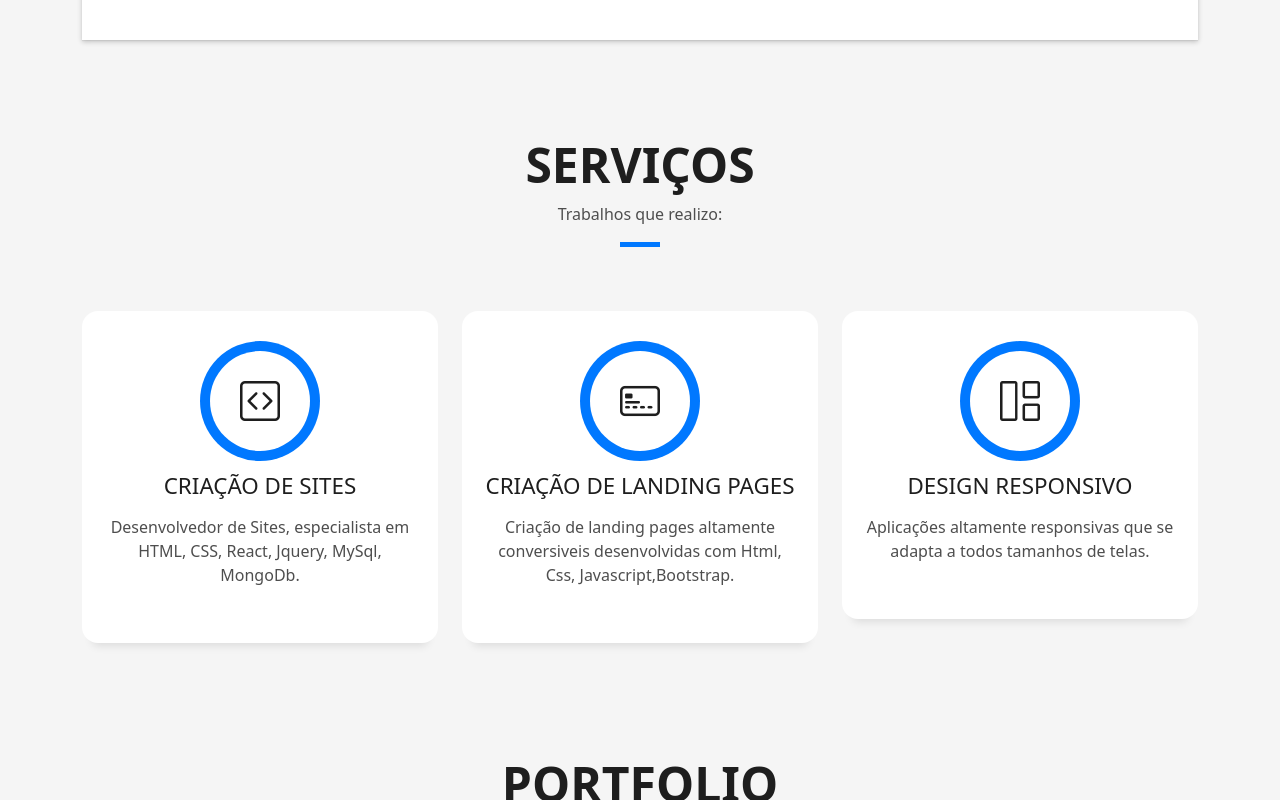
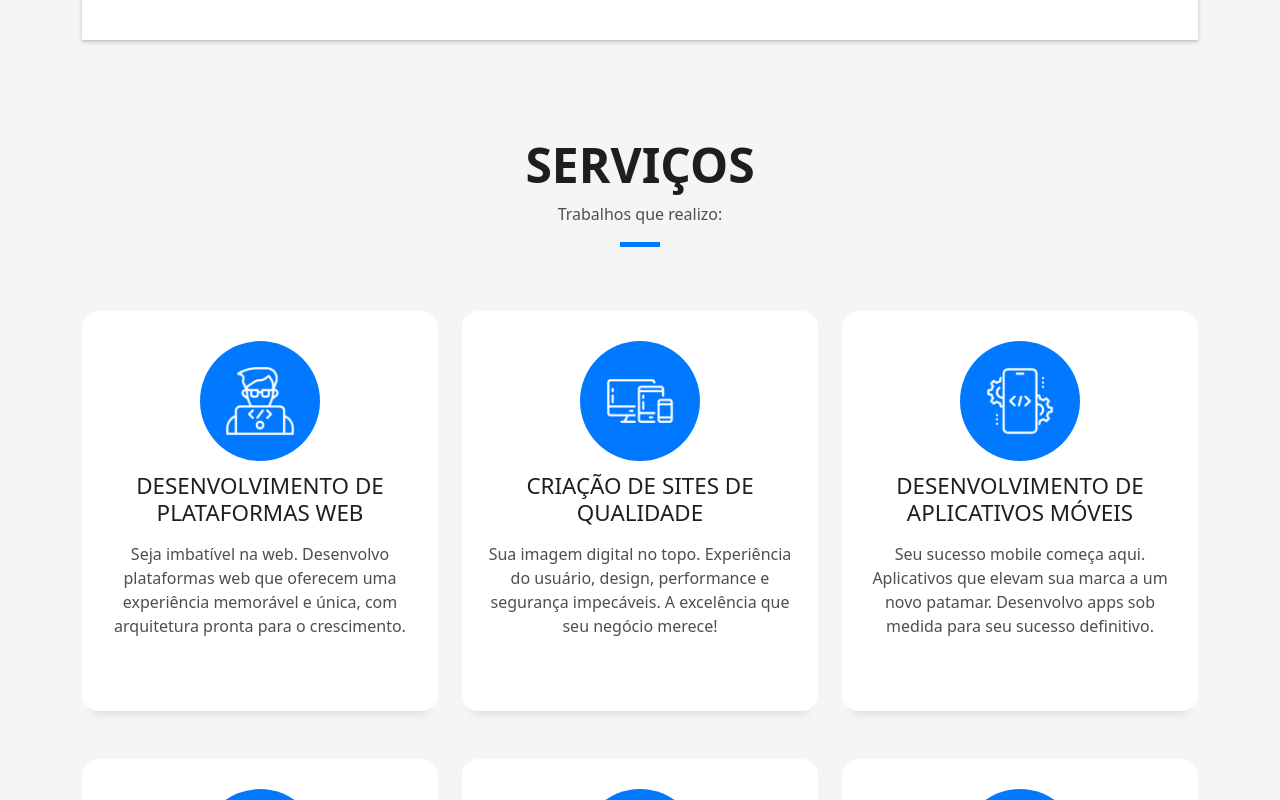
Before and after one commit to rogersene/Portfolio-Roger, a website: page src/views/index.html in a window 1280 px wide. Shown: the part 2000-2800 px from the top of the page. Drawn offline with Linux system fonts and the light colour scheme; files whose address does not match are found by name.

Commit message:
Finalizado seção de serviços

```diff
--- a/public/assets/css/style.css
+++ b/public/assets/css/style.css
@@ -902,6 +902,7 @@ a:hover {
   background-color: #fff;
   padding: 2.5rem 1.3rem;
   border-radius: 1rem;
+  min-height: 400px;
   margin-bottom: 3rem;
   text-align: center;
 }
@@ -909,7 +910,6 @@ a:hover {
 .service-box:hover .ico-circle {
   transition: all 500ms ease;
   color: #fff;
-  background-color: #0078ff;
   box-shadow: 0 0 0 10px #cde1f8;
 }
 
@@ -919,6 +919,7 @@ a:hover {
 }
 
 .service-box .ico-circle {
+  background-color: #0078ff;
   transition: all 500ms ease;
   display: inline-flex;
   align-items: center;
@@ -927,7 +928,8 @@ a:hover {
 
 .service-box .ico-circle i {
   line-height: 0;
-  font-size: 40px;
+  font-size: 70px;
+  color: #fff;
 }
 
 .service-box .s-title {
@@ -939,6 +941,12 @@ a:hover {
 
 .service-box .s-description {
   color: #4e4e4e;
+  margin-bottom: 0;
+}
+
+.service-box .ico-circle .image-services {
+  width: 70px;
+  height: 70px;
 }
 
 /*--------------------------------------------------------------
--- a/src/views/index.html
+++ b/src/views/index.html
@@ -21,6 +21,9 @@
 
   <!-- Template Main CSS File -->
   <link href="../../assets/css/style.css" rel="stylesheet">
+
+  <!-- Lib Icons -->
+  <script src="https://kit.fontawesome.com/8fa2413384.js" crossorigin="anonymous"></script>
 
   <!-- =======================================================
   * Template Name: DevFolio - v4.3.0
@@ -129,6 +132,7 @@
                       <img src="/assets/img/icons-technologies/bootstrap.svg" alt="">
                       <img src="/assets/img/icons-technologies/styledComponents.svg" alt="">
                       <img src="/assets/img/icons-technologies/ant-design.svg" alt="">
+                      <img src="/assets/img/icons-technologies/tailwind.svg" alt="">
                       <img src="/assets/img/icons-technologies/mysql.svg" alt="">
                       <img src="/assets/img/icons-technologies/mongodb.svg" alt="">
                       <img src="/assets/img/icons-technologies/postgresql.svg" alt="">
@@ -207,44 +211,98 @@
           <div class="col-md-4">
             <div class="service-box">
               <div class="service-ico">
-                <span class="ico-circle"><i class="bi bi-code-square
-                  "></i></span>
+                <span class="ico-circle"><img class="image-services" src="/assets/img/services/developer.png"
+                    alt="icone desenvolvedor"></img></span>
 
               </div>
-              <div class="service-content">
-                <h2 class="s-title">Criação de Sites</h2>
+              <div class=" service-content">
+                <h2 class="s-title">Desenvolvimento de Plataformas Web</h2>
                 <p class="s-description text-center">
-                  Desenvolvedor de Sites, especialista em HTML, CSS, React, Jquery, MySql, MongoDb.
+                  Seja imbatível na web. Desenvolvo plataformas web que oferecem uma experiência memorável e única,
+                  com
+                  arquitetura pronta para o crescimento.
                 </p>
               </div>
             </div>
           </div>
+
           <div class="col-md-4">
             <div class="service-box">
               <div class="service-ico">
-                <span class="ico-circle"><i class="bi bi-credit-card-2-front"></i></span>
+                <span class="ico-circle"><img class="image-services" src="/assets/img/services/web-development.png"
+                    alt="icone desenvolvedor"></img></span>
               </div>
               <div class="service-content">
-                <h2 class="s-title">Criação de Landing Pages</h2>
+                <h2 class="s-title">Criação de Sites de Qualidade</h2>
                 <p class="s-description text-center">
-                  Criação de landing pages altamente conversiveis desenvolvidas com Html, Css, Javascript,Bootstrap.
+                  Sua imagem digital no topo. Experiência do usuário, design, performance e segurança impecáveis. A
+                  excelência que seu negócio merece!
                 </p>
               </div>
             </div>
           </div>
+
+          <div class="col-md-4">
+            <div class="service-box">
+              <div class="service-ico">
+                <span class="ico-circle"><img class="image-services" src="/assets/img/services/mobile-development.png"
+                    alt="icone desenvolvedor"></img></span>
+              </div>
+              <div class="service-content">
+                <h2 class="s-title">Desenvolvimento de aplicativos móveis</h2>
+                <p class="s-description text-center">
+                  Seu sucesso mobile começa aqui. Aplicativos que elevam sua marca a um novo patamar. Desenvolvo apps
+                  sob medida para seu sucesso definitivo.
+                </p>
+              </div>
+            </div>
+          </div>
+
+          <div class="col-md-4">
+            <div class="service-box">
+              <div class="service-ico">
+                <span class="ico-circle"><i class="fab fa-react"></i></span>
+              </div>
+              <div class="service-content">
+                <h2 class="s-title">Desenvolvimento Front-end Moderno</h2>
+                <p class="s-description text-center">
+                  Desenvolvimento front-end com tecnologias modernas como React, Vue, Svelte, etc, com padrões de código
+                  universais, versionamento git, arquitetura escalável, e muito mais.
+                </p>
+              </div>
+            </div>
+          </div>
+
+          <div class="col-md-4">
+            <div class="service-box">
+              <div class="service-ico">
+                <span class="ico-circle"><i class="fab fa-node-js"></i></span>
+              </div>
+              <div class="service-content">
+                <h2 class="s-title">Desenvolvimento Back-end e API com Node.js</h2>
+                <p class="s-description text-center">
+                  Desenvolvimento back-end completo, com micro-serviços otimizados e arquitetura robusta para suportar
+                  altas cargas de processamento sem comprometer o desempenho.
+                </p>
+              </div>
+            </div>
+          </div>
+
           <div class="col-md-4">
             <div class="service-box">
               <div class="service-ico">
                 <span class="ico-circle"><i class="bi bi-grid-1x2"></i></span>
               </div>
               <div class="service-content">
-                <h2 class="s-title">Design Responsivo</h2>
+                <h2 class="s-title">Webdesign de Sites</h2>
                 <p class="s-description text-center">
-                  Aplicações altamente responsivas que se adapta a todos tamanhos de telas.
+                  Webdesign de alta qualidade visual com técnicas avançadas em neuromarketing, semântica e heurística
+                  para tornar os seus usuários fãs da sua marca, produto ou serviço.
                 </p>
               </div>
             </div>
           </div>
+
         </div>
       </div>
     </section><!-- End Services Section -->
```
Also changed, not shown: public/assets/img/icons-technologies/tailwind.svg (added), public/assets/img/services/developer.png (added), public/assets/img/services/mobile-development.png (added), public/assets/img/services/web-development.png (added).
